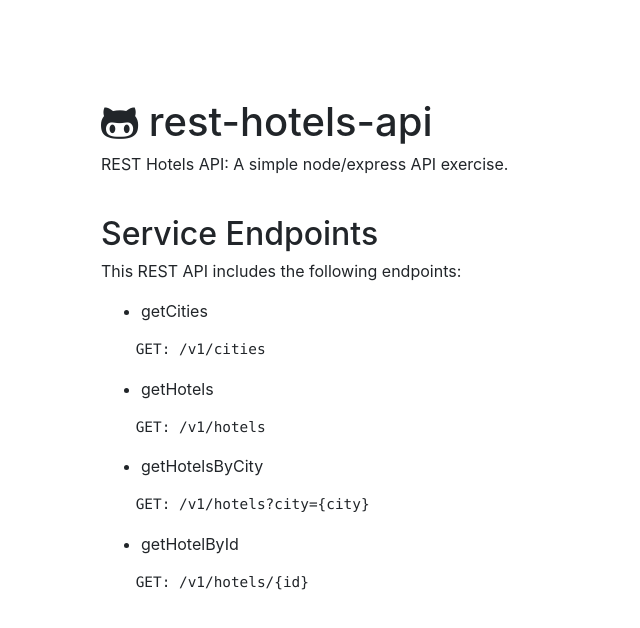
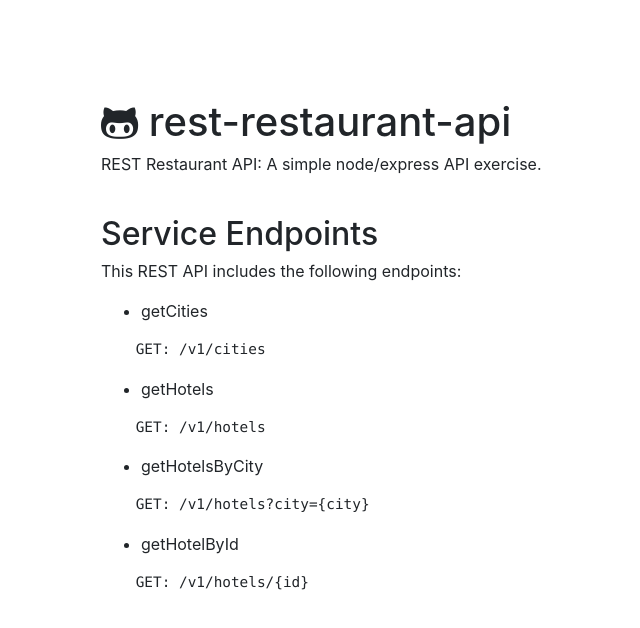
Before and after one commit to shildmaiden/RestaurantAPI, a website: page public/index.html in a window 1280 px wide. Shown: the whole page, without its empty margins (99-739 px from the left). Drawn offline with nearby package versions, Linux system fonts and the light colour scheme.

Commit message:
small changes

```diff
--- a/public/index.html
+++ b/public/index.html
@@ -2,7 +2,7 @@
 <html lang="en">
 <head>
     <meta charset="UTF-8">
-    <title>REST Hotels API</title>
+    <title>REST Restaurant API</title>
     <link rel="stylesheet" href="https://cdnjs.cloudflare.com/ajax/libs/font-awesome/4.7.0/css/font-awesome.min.css"/>
     <link rel="stylesheet" href="https://cdnjs.cloudflare.com/ajax/libs/twitter-bootstrap/4.0.0-beta/css/bootstrap.min.css"/>
     <link rel="shortcut icon" type="image/ico" href="favicon.ico"/>
@@ -10,9 +10,9 @@
     <link rel="icon" type="image/ico" href="favicon.ico" sizes="32x32">
 </head>
 <body style="margin-left:200px; margin-top: 100px">
-<h1 id="resthotelsapi"><i class="fa fa-github-alt"></i></a> rest-hotels-api</h1>
+<h1 id="resthotelsapi"><i class="fa fa-github-alt"></i></a> rest-restaurant-api</h1>
 
-<p> REST Hotels API: A simple node/express API exercise.</p>
+<p> REST Restaurant API: A simple node/express API exercise.</p>
 
 <br/>
 
```
